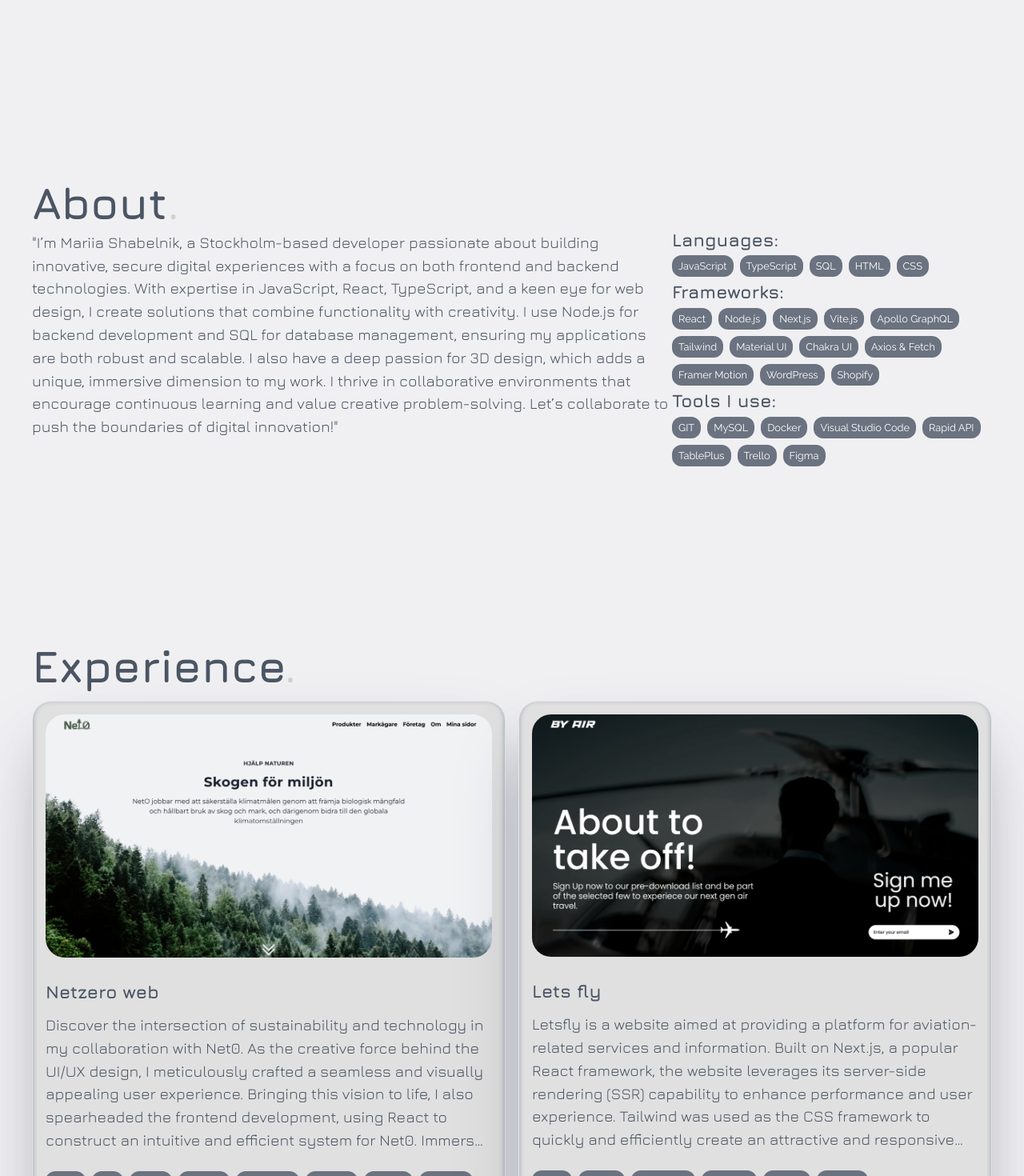
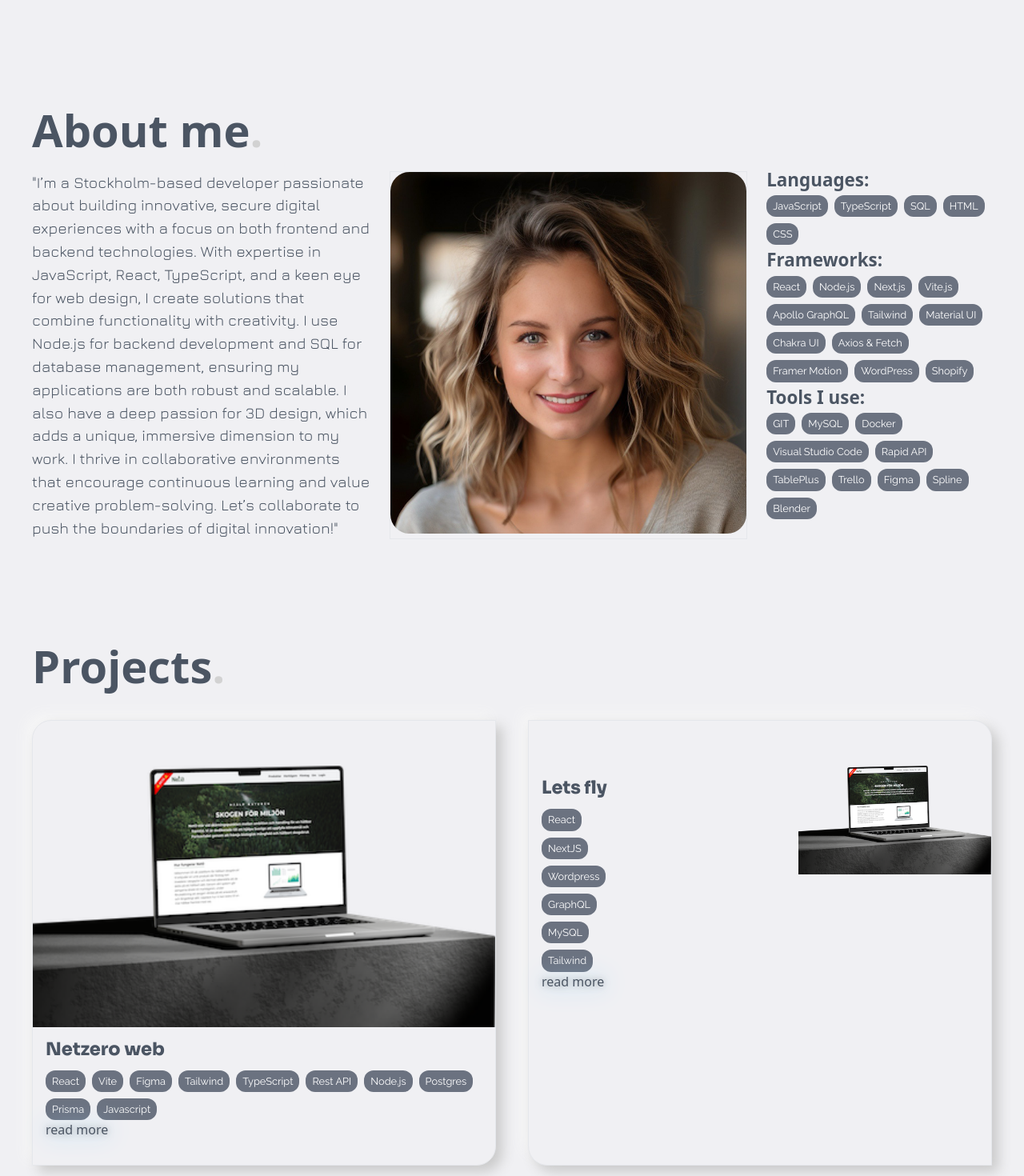
Before and after one commit to mariiashabelnik/portfolio, a React (Vite) app: page / in a window 1280 px wide. Shown: the part 860-2330 px from the top of the page at 80% size. Built offline with nearby package versions, Linux system fonts and the light colour scheme; a web font is replaced by a local one.

Commit message:
update UI

```diff
--- a/src/pages/About.jsx
+++ b/src/pages/About.jsx
@@ -6,28 +6,28 @@ function About() {
   const skills = useRecoilValue(skillsAtom);
 
   return (
-    <div className="relative">
-      <div id="about" className=" absolute -top-16   "></div>
+    <section className="relative">
+      <div id="about" className=" absolute    "></div>
       <div className=" min-h-screen flex items-center">
         <div>
-          <h2 className="mb-2 text-subTPhone md:text-subT font-headline">
-            About<span className=" text-highlight">.</span>
+          <h2 className="mb-6 text-subTPhone md:text-subT font-headline">
+            About me<span className=" text-highlight">.</span>
           </h2>
-          <div className="flex flex-col md:flex-row">
-            <div className="basis-2/3 text-base">
+          <div className="flex flex-col md:flex-row gap-6">
+            <article className="basis-6/12 text-base font-body">
               <p>
-                "I’m Mariia Shabelnik, a Stockholm-based developer passionate
-                about building innovative, secure digital experiences with a
-                focus on both frontend and backend technologies. With expertise
-                in JavaScript, React, TypeScript, and a keen eye for web design,
-                I create solutions that combine functionality with creativity. I
-                use Node.js for backend development and SQL for database
-                management, ensuring my applications are both robust and
-                scalable. I also have a deep passion for 3D design, which adds a
-                unique, immersive dimension to my work. I thrive in
-                collaborative environments that encourage continuous learning
-                and value creative problem-solving. Let’s collaborate to push
-                the boundaries of digital innovation!"
+                "I’m a Stockholm-based developer passionate about building
+                innovative, secure digital experiences with a focus on both
+                frontend and backend technologies. With expertise in JavaScript,
+                React, TypeScript, and a keen eye for web design, I create
+                solutions that combine functionality with creativity. I use
+                Node.js for backend development and SQL for database management,
+                ensuring my applications are both robust and scalable. I also
+                have a deep passion for 3D design, which adds a unique,
+                immersive dimension to my work. I thrive in collaborative
+                environments that encourage continuous learning and value
+                creative problem-solving. Let’s collaborate to push the
+                boundaries of digital innovation!"
                 {/* As a prospective Frontend Developer, I seek a challenging career
                 opportunity in the IT industry, where I can collaborate with a
                 dynamic team, continually learn, and foster innovation. My
@@ -38,6 +38,13 @@ function About() {
                 contribute effectively to the growth of an organization. If you
                 think you've got an opening that I might like, let's connect 🔗 */}
               </p>
+            </article>
+            <div className="border ">
+              <img
+                className="rounded-3xl"
+                src="/public/img/ProfileMe.jpg"
+                alt="profile Image"
+              />
             </div>
             <div className=" basis-1/3">
               <h4 className="mb-2 text-subTMini">Languages:</h4>
@@ -50,7 +57,7 @@ function About() {
           </div>
         </div>
       </div>
-    </div>
+    </section>
   );
 }
 
--- a/src/pages/Experience.jsx
+++ b/src/pages/Experience.jsx
@@ -7,28 +7,38 @@ function Experiance() {
   const experianceList = useRecoilValue(projectsAtom);
 
   const experianceListUI = experianceList.map((item, key) => {
+    const even = key % 2;
+
     return (
       <section
-        className="flex-1 gap-4 mb-12 bg-[#e0e0e0] border rounded-3xl shadow-box"
+        className={`flex-1 gap-4 mb-12 bg-[#f0f0f3] border shadow-box ${
+          (even === 0 && "rounded-tl-3xl rounded-br-3xl") ||
+          "rounded-tr-3xl rounded-bl-3xl"
+        }`}
         key={item.id}
       >
-        <div>
-          <div className="p-4">
-            <img className="rounded-3xl" src={item.img[0]} />
+        <div
+          className={`flex pt-4 md:pt-14 flex-col ${
+            even === 1 && "md:flex-row-reverse"
+          }`}
+        >
+          <div className="  basis-5/12">
+            <img className="w-full" src={item.previewImg} />
           </div>
-          <div className="flex flex-col px-4 pt-4 pb-8">
+          <div className="grow"></div>
+          <div className="flex flex-col px-4 pt-4 pb-8 basis-3/12">
             <div>
-              <h2 className="text-subTMiniPhone md:text-subTMini mb-4 ">
+              <h2 className="text-subTMiniPhone md:text-subTMini mb-4 font-ht">
                 {item.title}
               </h2>
             </div>
 
-            <div className="text-base mb-6 line-clamp-3 md:line-clamp-6">
+            {/* <div className="text-base mb-6 line-clamp-3 md:line-clamp-6">
               <p>{item.info}</p>
-            </div>
+            </div> */}
             <Tags listOfTags={item.tags} />
             <div className="grow"></div>
-            <div className=" text-right">
+            <div className=" text-left">
               <Link
                 className=" drop-shadow-doublelight hover:drop-shadow-light "
                 to={`/experience/${item.id}`}
@@ -46,10 +56,10 @@ function Experiance() {
     <div className="relative">
       <div id="experience" className=" absolute -top-16 "></div>
       <div className=" min-h-screen">
-        <h2 className=" text-subTPhone md:text-subT font-headline">
-          Experience<span className=" text-highlight">.</span>
+        <h2 className=" text-subTPhone md:text-subT font-headline mb-6">
+          Projects<span className=" text-highlight">.</span>
         </h2>
-        <div className="py-4 flex flex-col md:flex-row gap-4">
+        <div className="py-4 flex flex-col md:flex-row  gap-10">
           {experianceListUI}
         </div>
       </div>
--- a/src/pages/Start.jsx
+++ b/src/pages/Start.jsx
@@ -8,11 +8,11 @@ function Start() {
           <h1 className="text-titlePhone md:text-title md:leading-tight mb-2 font-ht">
             Hello, my name is Maria<span className=" text-highlight">.</span>
           </h1>
-          <h2 className="text-subTPhone md:text-subT font-tags">
+          <h2 className="text-subTPhone md:text-subT font-ht">
             I'm a<span className=" text-highlight"> Frontend Engineer</span>
           </h2>
-          <p className="text-base w-1/2 text-left my-4">
-            Hi, I’m Mariia! I’m a web developer with startup experience,
+          <p className="text-base md:w-1/2 w-full  text-left my-4 font-body">
+            I’m a Stockholm-based web developer with startup experience,
             building things with JavaScript, React, and Node.js. I’m also into
             3D design and art, and my mini poodle,{" "}
             <span className="font-black">Oreo</span>{" "}
--- a/src/store.js
+++ b/src/store.js
@@ -6,6 +6,7 @@ const experianceList = [
     title: "Netzero web",
     info: "Discover the intersection of sustainability and technology in my collaboration with Net0. As the creative force behind the UI/UX design, I meticulously crafted a seamless and visually appealing user experience. Bringing this vision to life, I also spearheaded the frontend development, using React to construct an intuitive and efficient system for Net0. Immerse yourself in the synergy of eco-conscious practices and cutting-edge technology as we navigate towards a greener future, one React component at a time.",
     img: ["/img/net0_0.png", "/img/net0_1.png", "/img/net0_2.png"],
+    previewImg: "/img/mockup_net0.png",
     tags: [
       "React",
       "Vite",
@@ -27,6 +28,7 @@ const experianceList = [
     img: ["/img/letsfly_1.png", "/img/letsfly_2.png", "/img/letsfly_3.png"],
     tags: ["React", "NextJS", "Wordpress", "GraphQL", "MySQL", "Tailwind"],
     link: "https://preview.letsfly.app/",
+    previewImg: "/img/mockup_net0.png",
   },
 ];
 
@@ -58,6 +60,8 @@ export const skillsAtom = atom({
       "TablePlus",
       "Trello",
       "Figma",
+      "Spline",
+      "Blender",
     ],
   },
 });
--- a/tailwind.config.js
+++ b/tailwind.config.js
@@ -3,15 +3,12 @@ export default {
   content: ["./index.html", "./src/**/*.{js,ts,jsx,tsx}"],
   theme: {
     fontFamily: {
-      /* //3D logo font
-      logo3D: ["Nabla", "system-ui"], */
-
       //logo font
       logo: ["Sixtyfour", "system-ui"],
       //headline-title text
       ht: ["Sora", "system-ui"],
       //body text
-      sans: ["Jura", "system-ui"],
+      body: ["Jura", "system-ui"],
       //nav
       tags: ["Raleway", "system-ui"],
     },
@@ -39,7 +36,8 @@ export default {
       },
       //20px 20px 60px #bebebe, -20px -20px 60px #ffffff;
       boxShadow: {
-        box: "rgba(50, 50, 93, 0.25) 0px 50px 100px -20px, rgba(0, 0, 0, 0.3) 0px 30px 60px -30px, rgba(10, 37, 64, 0.35) 0px -2px 6px 0px inset;",
+        box: "8px 8px 16px #cacaca,-8px -8px 16px #f6f6f6",
+        // box: "rgba(50, 50, 93, 0.25) 0px 50px 100px -20px, rgba(0, 0, 0, 0.3) 0px 30px 60px -30px, rgba(10, 37, 64, 0.35) 0px -2px 6px 0px inset;",
       },
 
       dropShadow: {
```
Also changed, not shown: public/img/ProfileMe.jpg (added), public/img/mockup_net0.png (added).
